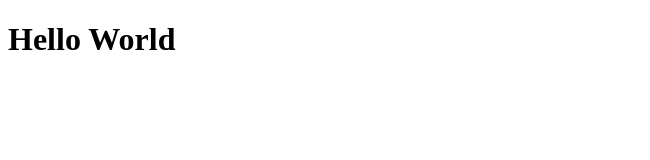
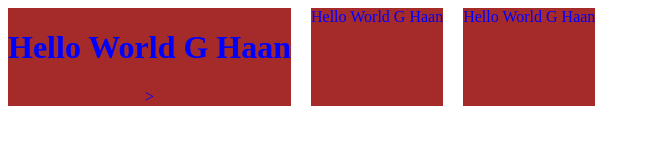
Before and after one commit to fpsapc/git_test, a plain HTML site: page index.html in a window 1280 px wide. Shown: the whole page, without its empty margins (0-650 px from the left). Drawn offline with Linux system fonts and the light colour scheme.

Commit message:
basics of css and html on 8.9.2022

```diff
--- a/index.html
+++ b/index.html
@@ -1,12 +1,16 @@
 <!DOCTYPE html>
-<html lang="en"
-<head>
-    <meta charset="UTF-8">
-<title>My First Web Page</title>
+<html lang="en">
+    <head>
+        <meta charset="UTF-8">
+    <title> My first web page</title>
+<link rel="stylesheet" href="styles.css">
 </head>
-<body>
-    <h1>
-        Hello World
-    </h1>
-</body>
-</html>
+        <body>
+            <div class="flex-container">
+            <div class="hello"><h1>Hello World G Haan</h1>></div>
+            <div class="hello">Hello World G Haan</div>
+            <div class="hello">Hello World G Haan</div>
+            </div>
+        </body>
+
+        </html>
--- /dev/null
+++ b/styles.css
@@ -0,0 +1,16 @@
+.flex-container{
+    display: flex;
+
+}
+.hello
+{
+color:blue;
+background-color: brown;
+text-align: center;
+width: 500;
+height: auto;
+margin-right:20px;
+margin-bottom: 20px red;
+padding-block: 2px blue;
+border: 2px black;
+}
```
